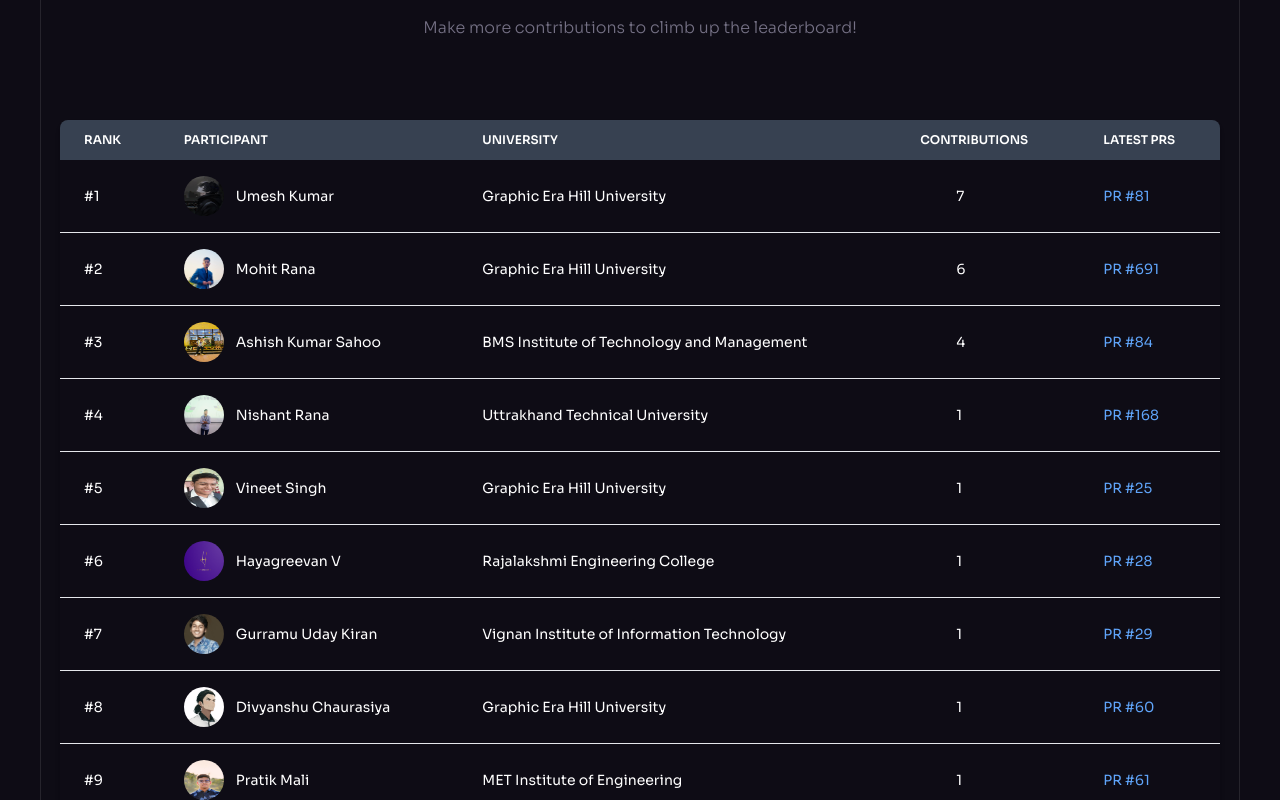
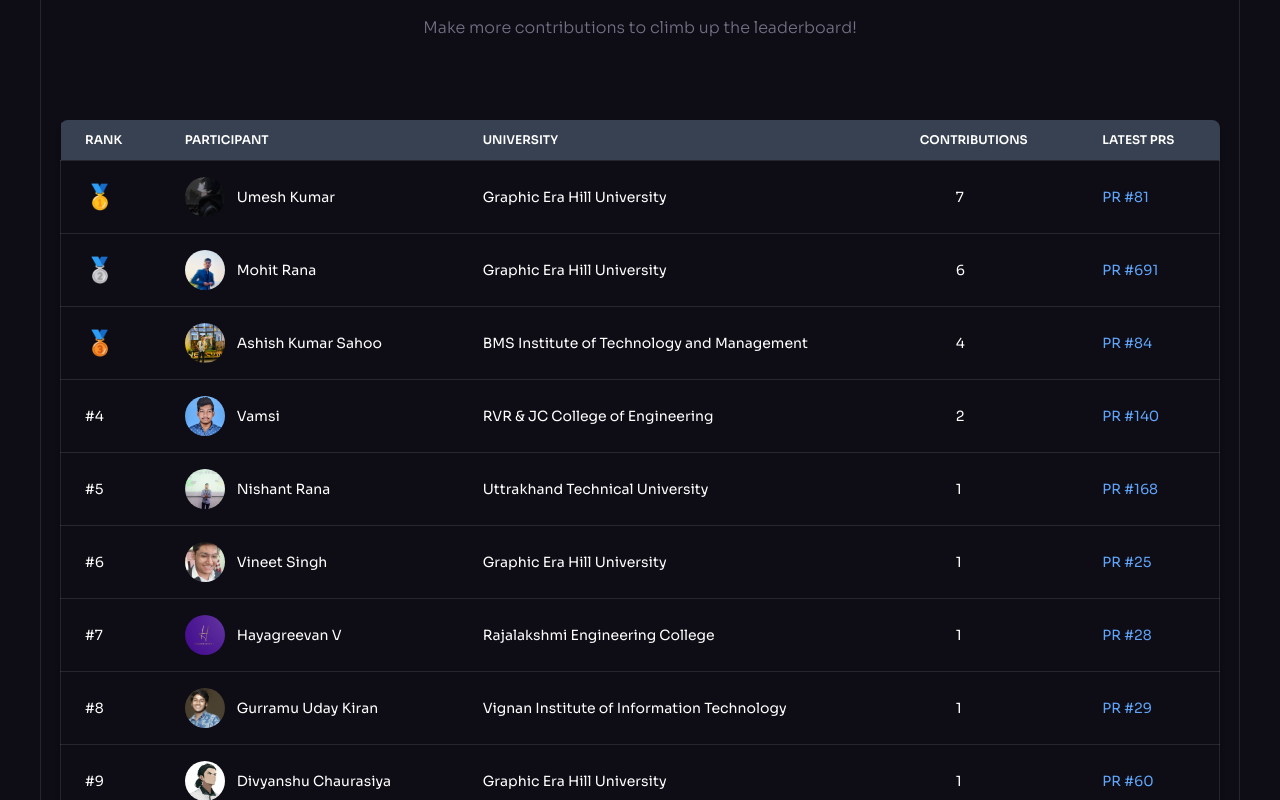
Before and after one commit to iamAyushChamoli/hacktoberfest-24, a React (Vite) app: page / in a window 1280 px wide. Shown: the part 4200-5000 px from the top of the page. Built offline with nearby package versions, Linux system fonts and the light colour scheme.

Commit message:
add: rank badge

```diff
--- a/src/components/Leaderboard.jsx
+++ b/src/components/Leaderboard.jsx
@@ -20,7 +20,7 @@ const Leaderboard = () => {
           <div className="relative z-1 overflow-x-auto shadow-md sm:rounded-lg">
             <table className="w-full text-sm text-left text-white ">
               <thead className="text-xs uppercase bg-gray-700">
-                <tr>
+                <tr className='card'>
                   <th scope="col" className="px-6 py-3">Rank</th>
                   <th scope="col" className="px-6 py-3">Participant</th>
                   <th scope="col" className="px-6 py-3">University</th>
@@ -30,14 +30,27 @@ const Leaderboard = () => {
               </thead>
               <tbody>
                 {sortedParticipants.map((participant, index) => (
-                  <tr key={participant.id} className=" border-b hover:bg-black/50">
-                    <td className="px-6 py-4 font-medium whitespace-nowrap">
-                      #{index + 1}
+                  <tr key={participant.id}  className={`card relative border border-n-1/10 rounded-xl overflow-hidden ${
+                    index === 0 ? 'hover-gold' :
+                    index === 1 ? 'hover-silver' :
+                    index === 2 ? 'hover-bronze' :
+                    'hover-rainbow'
+                  }`}>
+                    <td className="px-6 py-4">
+                      {index < 3 ? (
+                        <>
+                          {index === 0 && <span className="text-yellow-400 mr-1 text-2xl">🥇</span>}
+                          {index === 1 && <span className="text-gray-300 mr-1 text-2xl">🥈</span>}
+                          {index === 2 && <span className="text-amber-600 mr-1 text-2xl">🥉</span>}
+                        </>
+                      ) : (
+                        `#${index + 1}`
+                      )}
                     </td>
                     <td className="px-6 py-4 flex items-center">
                       <img
                         src={participant.img}
-                        className="h-10 w-10 rounded-full mr-3"
+                        className="h-10 w-10 rounded-full mr-3 object-cover"
                         alt={participant.name}
                       />
                       {participant.name}
--- a/src/participants/index.js
+++ b/src/participants/index.js
@@ -9,6 +9,7 @@ import pratikM from "./pratikM";
 import tanuj from "./tanuj";
 import ashish_kumar_sahoo from './ashish_kumar_sahoo'
 import Nishant from "./Nishant";
+import vamsi from "./vamsi";
 // Export them as an array
 export const participants = [
   Nishant,
@@ -21,5 +22,5 @@ export const participants = [
   pratikM,
   tanuj,
   ashish_kumar_sahoo,
-
+  vamsi
 ];
--- /dev/null
+++ b/src/participants/vamsi.js
@@ -0,0 +1,15 @@
+import vamsiImg from "./avatars/img/vamsi.png";
+
+const vamsi = {
+    id: "10",
+    name: "Vamsi",
+    university: "RVR & JC College of Engineering",
+    img: vamsiImg,
+    pr: [127,140],
+    prLink: [
+        'https://github.com/iamAyushChamoli/hacktoberfest-24/pull/127',
+        'https://github.com/iamAyushChamoli/hacktoberfest-24/pull/140'
+    ]
+};
+
+export default vamsi;
```
Also changed, not shown: src/participants/avatars/img/vamsi.png (added).
